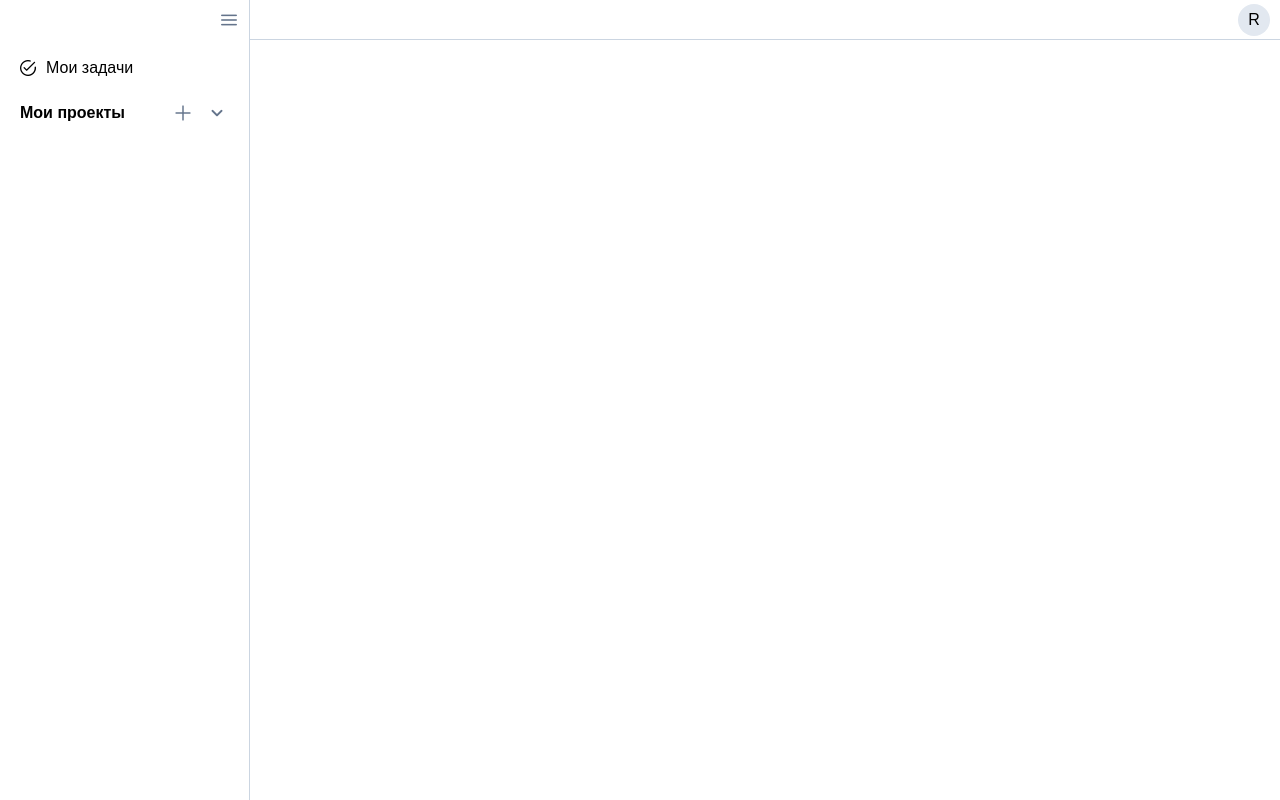
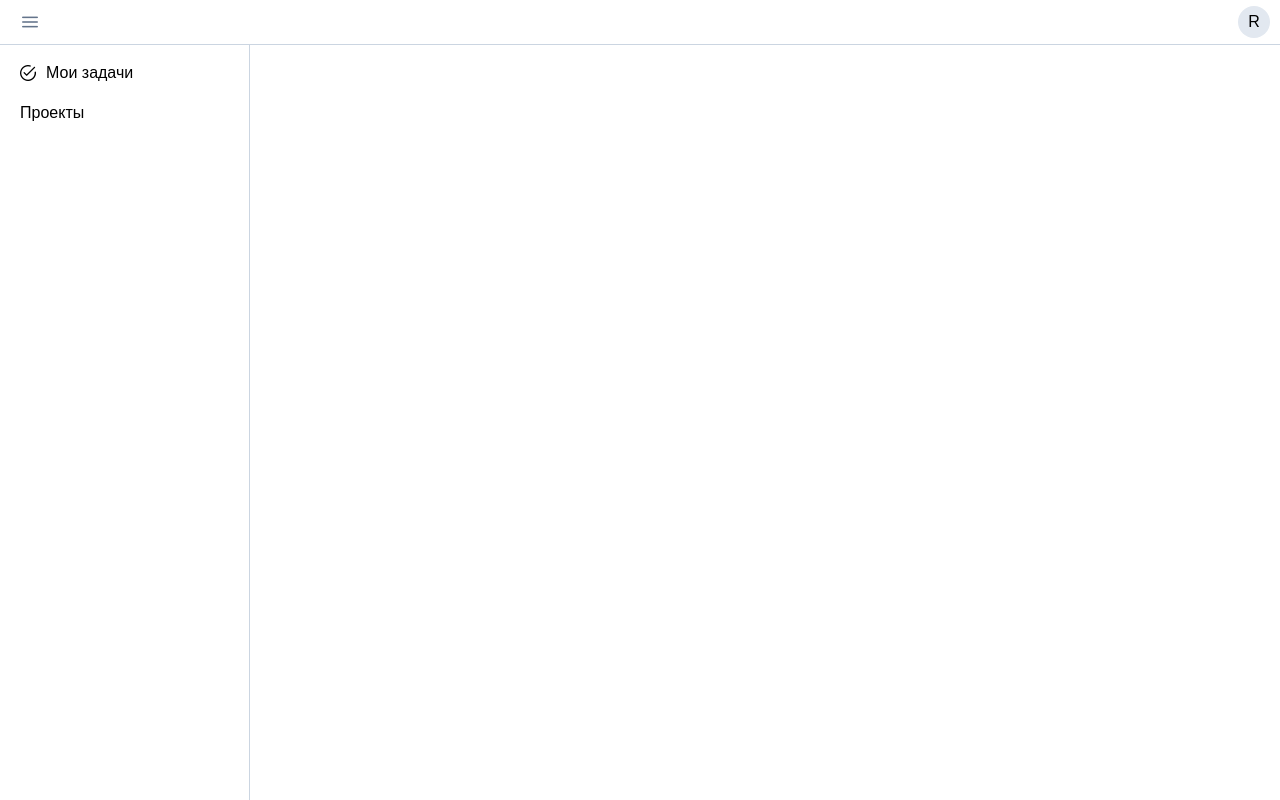
Before and after one commit to RuslSatt/taski, a Vue app: page / in a window 1280 px wide. Built offline with nearby package versions, Linux system fonts and the light colour scheme; sample sign-in values are in the browser's storage; a web font is replaced by a local one.

Commit message:
feat: Реализована верстка меню
- Добавлена сущность темы, для управления тематическими изменениями с помощью store

```diff
--- /dev/null
+++ b/src/entities/theme/index.ts
@@ -0,0 +1,3 @@
+import { useThemeStore } from '@/entities/theme/model/theme';
+
+export { useThemeStore };
--- /dev/null
+++ b/src/entities/theme/model/theme.ts
@@ -0,0 +1,13 @@
+import { defineStore } from 'pinia';
+import { ref } from 'vue';
+
+export const useThemeStore = defineStore('theme', () => {
+
+	const isHideNavBar = ref<boolean>(false);
+
+	function toggleShowNavBar() {
+		isHideNavBar.value = !isHideNavBar.value;
+	}
+
+	return { isHideNavBar, toggleShowNavBar };
+});
--- a/src/pages/home/ui/HomePage.vue
+++ b/src/pages/home/ui/HomePage.vue
@@ -1,8 +1,8 @@
 <template>
 	<div class="home">
-		<SideBar />
+		<NavBar />
 		<div class="home-content">
-			<NavBar />
+			<SideBar />
 		</div>
 	</div>
 </template>
@@ -31,6 +31,7 @@ onMounted(() => {
 <style scoped>
 .home {
 	display: flex;
+	flex-direction: column;
 	height: 100vh;
 }
 
--- a/src/widgets/navbar/ui/NavBar.vue
+++ b/src/widgets/navbar/ui/NavBar.vue
@@ -1,11 +1,21 @@
 <template>
 	<header class="navbar">
+		<Button
+			class="sidebar-toggle-menu"
+			icon="pi pi-bars"
+			severity="secondary"
+			text rounded
+			aria-label="Bookmark"
+			@click="themeStore.toggleShowNavBar"
+		/>
 		<Avatar label="R" class="avatar" shape="circle" />
 	</header>
 </template>
 
 <script setup lang="ts">
+import { useThemeStore } from '@/entities/theme';
 
+const themeStore = useThemeStore();
 </script>
 
 <style scoped>
@@ -13,7 +23,6 @@
 	display: flex;
 	align-items: center;
 	justify-content: space-between;
-	height: 40px;
 	width: 100%;
 	padding: 2px 10px;
 	border-bottom: 1px solid var(--surface-300);
--- a/src/widgets/sidebar/ui/SideBar.vue
+++ b/src/widgets/sidebar/ui/SideBar.vue
@@ -1,14 +1,5 @@
 <template>
-	<aside class="sidebar">
-		<div class="sidebar-header">
-			<Button
-				class="sidebar-toggle-menu"
-				icon="pi pi-bars"
-				severity="secondary"
-				text rounded
-				aria-label="Bookmark"
-			/>
-		</div>
+	<aside :class="{sidebar: true, hide: themeStore.isHideNavBar}">
 		<ul class="sidebar-list">
 			<li
 				@click="selectItem(item)"
@@ -18,22 +9,6 @@
 			>
 				<i v-if="item.icon" :class="`pi ${item.icon}`"></i>
 				<p>{{ item.label }}</p>
-				<div v-if="item.mode === 'tree'" class="item-buttons">
-					<Button class="item-button"
-							icon="pi pi-plus"
-							severity="secondary"
-							text rounded
-							aria-label="Bookmark"
-							@click.stop
-					/>
-					<Button class="item-button"
-							icon="pi pi-angle-down"
-							severity="secondary"
-							text rounded
-							aria-label="Bookmark"
-							@click.stop
-					/>
-				</div>
 			</li>
 		</ul>
 	</aside>
@@ -41,6 +16,9 @@
 
 <script setup lang="ts">
 import { ref } from 'vue';
+import { useThemeStore } from '@/entities/theme';
+
+const themeStore = useThemeStore();
 
 interface Item {
 	id: string,
@@ -54,7 +32,7 @@ type ModeItem = 'single' | 'tree'
 
 const items = ref<Item[]>([
 	{ id: '1', label: 'Мои задачи', icon: 'pi pi-check-circle', mode: 'single' },
-	{ id: '2', label: 'Мои проекты', children: [], mode: 'tree' }
+	{ id: '2', label: 'Проекты', children: [], mode: 'tree' }
 ]);
 
 const selectedItem = ref<Item | null>(null);
@@ -62,6 +40,7 @@ const selectedItem = ref<Item | null>(null);
 const selectItem = (item: Item) => {
 	selectedItem.value = item;
 };
+
 </script>
 
 <style scoped>
@@ -69,25 +48,20 @@ const selectItem = (item: Item) => {
 	display: flex;
 	flex-direction: column;
 	border-right: 1px solid var(--surface-300);
+	height: 100%;
 	width: 250px;
-	height: 100%;
+	transition: margin-left 0.3s;
 }
 
-.sidebar-header {
-	display: flex;
-	align-items: center;
-	height: 40px;
-	width: 100%;
-}
-
-.sidebar-toggle-menu {
-	margin-left: auto;
+.sidebar.hide {
+	margin-left: -251px;
 }
 
 .sidebar-list {
 	display: flex;
 	flex-direction: column;
 	align-items: flex-start;
+	flex: 0 0 auto;
 	width: 100%;
 	height: 100%;
 	padding: 10px;
@@ -102,7 +76,7 @@ const selectItem = (item: Item) => {
 	gap: 10px;
 	width: 100%;
 	border-radius: 10px;
-	transition: background-color, color 0.3s;
+	transition: background-color 0.3s, color 0.3s;
 }
 
 .list-item:hover, .list-item-group:hover {
@@ -110,12 +84,12 @@ const selectItem = (item: Item) => {
 }
 
 .list-item.active {
-	color: var(--green-400);
+	color: var(--highlight-text-color);
+	background-color: var(--highlight-bg);
 }
 
 .list-item-group {
-	font-weight: bold;
-	margin-top: 10px;
+	margin-top: 5px;
 }
 
 .item-buttons {
```
